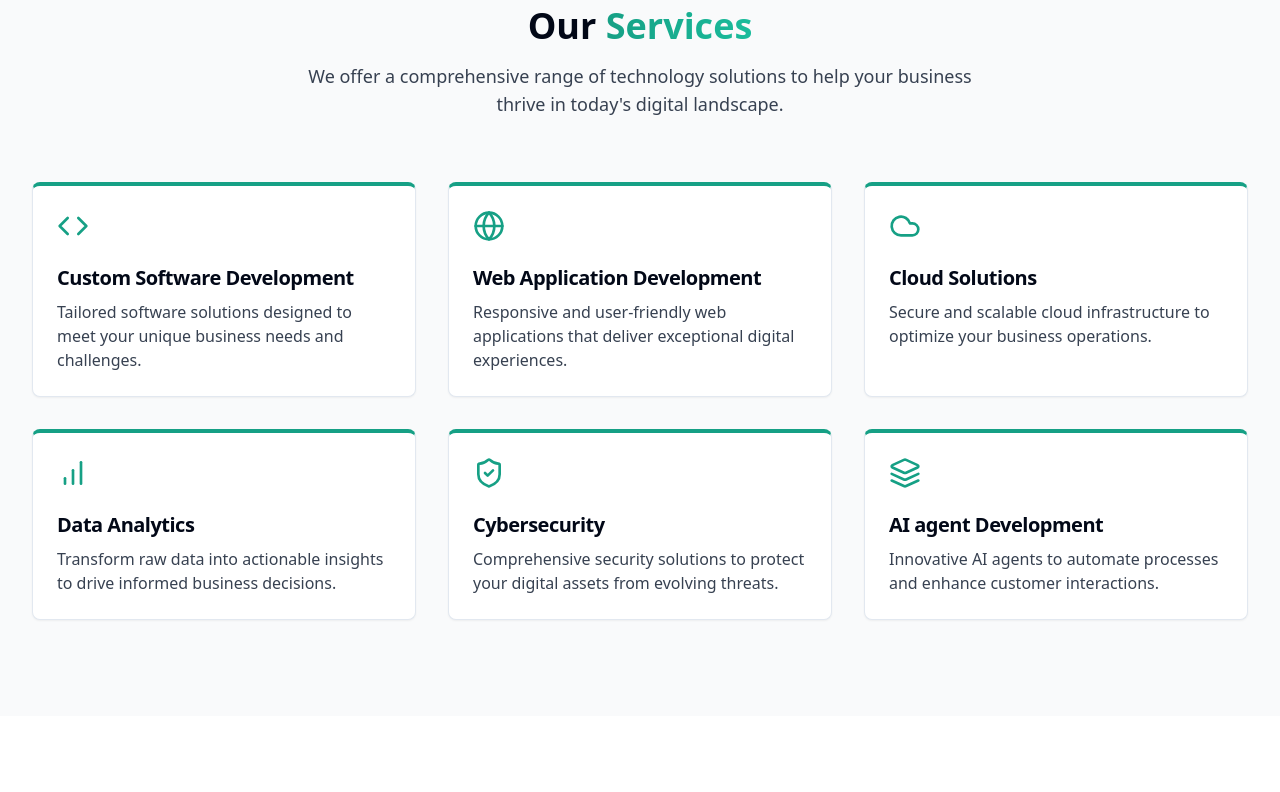
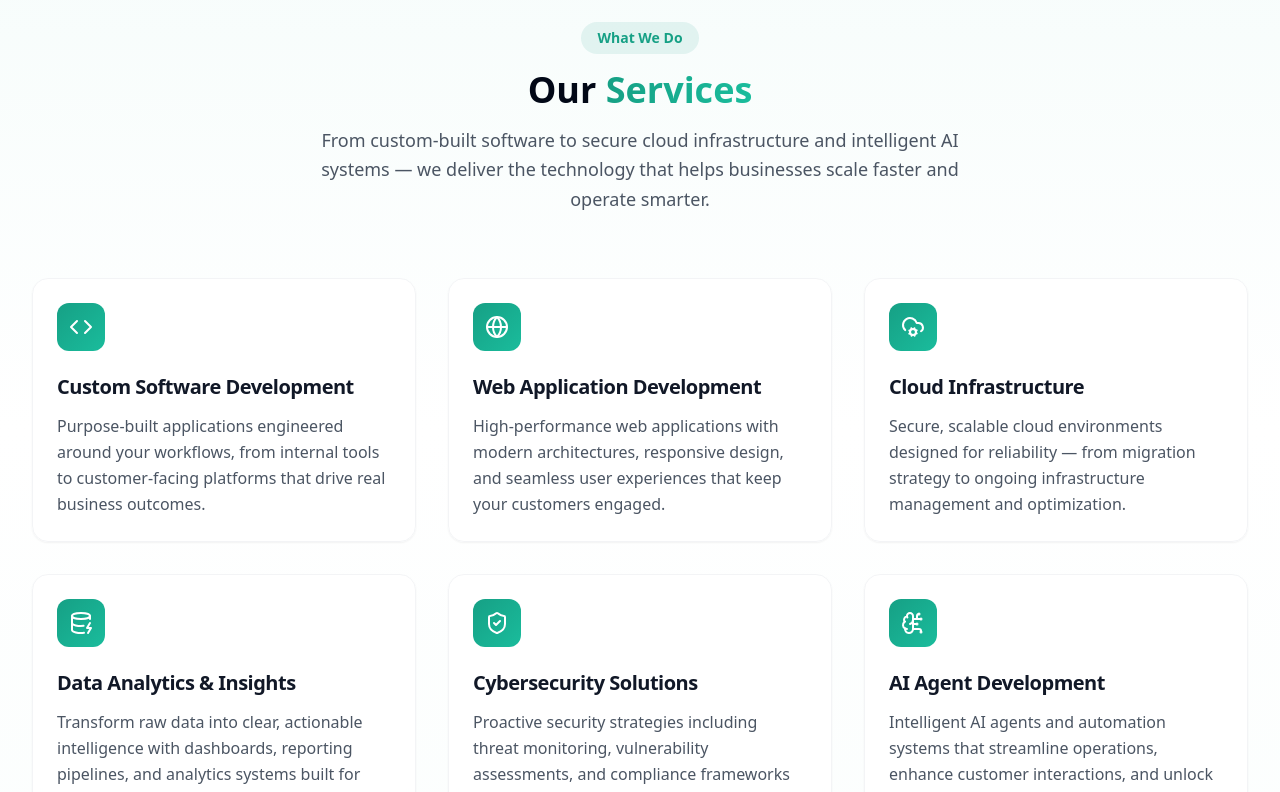
Before and after one commit to Zooft-Technologies/zooft-website, a Next.js app in the folder website-frontend/: page / in a window 1280 px wide. Shown: the part 660-1452 px from the top of the page. Built offline with nearby package versions, Linux system fonts and the light colour scheme.

Commit message:
feat: redesign services section with animations, gradients, and updated copy

```diff
--- a/website-frontend/src/components/ServicesSection.tsx
+++ b/website-frontend/src/components/ServicesSection.tsx
@@ -1,70 +1,142 @@
+"use client";
 
-import React from "react";
-import { Card, CardContent, CardDescription, CardHeader, CardTitle } from "@/components/ui/card";
-import { Code, Globe, BarChart, ShieldCheck, Cloud, Layers } from "lucide-react";
+import { motion } from "framer-motion";
+import {
+  Card,
+  CardContent,
+  CardDescription,
+  CardHeader,
+  CardTitle,
+} from "@/components/ui/card";
+import {
+  Code,
+  Globe,
+  CloudCog,
+  DatabaseZap,
+  ShieldCheck,
+  BrainCircuit,
+  type LucideIcon,
+} from "lucide-react";
 
-const services = [
+const fadeUp = {
+  hidden: { opacity: 0, y: 24 },
+  visible: (i: number) => ({
+    opacity: 1,
+    y: 0,
+    transition: { duration: 0.6, ease: "easeOut" as const, delay: i * 0.15 },
+  }),
+};
+
+interface Service {
+  icon: LucideIcon;
+  title: string;
+  description: string;
+}
+
+const services: Service[] = [
   {
-    icon: <Code className="h-8 w-8 text-zooft-primary" />,
+    icon: Code,
     title: "Custom Software Development",
-    description: "Tailored software solutions designed to meet your unique business needs and challenges."
+    description:
+      "Purpose-built applications engineered around your workflows, from internal tools to customer-facing platforms that drive real business outcomes.",
   },
   {
-    icon: <Globe className="h-8 w-8 text-zooft-primary" />,
+    icon: Globe,
     title: "Web Application Development",
-    description: "Responsive and user-friendly web applications that deliver exceptional digital experiences."
+    description:
+      "High-performance web applications with modern architectures, responsive design, and seamless user experiences that keep your customers engaged.",
   },
   {
-    icon: <Cloud className="h-8 w-8 text-zooft-primary" />,
-    title: "Cloud Solutions",
-    description: "Secure and scalable cloud infrastructure to optimize your business operations."
+    icon: CloudCog,
+    title: "Cloud Infrastructure",
+    description:
+      "Secure, scalable cloud environments designed for reliability — from migration strategy to ongoing infrastructure management and optimization.",
   },
   {
-    icon: <BarChart className="h-8 w-8 text-zooft-primary" />,
-    title: "Data Analytics",
-    description: "Transform raw data into actionable insights to drive informed business decisions."
+    icon: DatabaseZap,
+    title: "Data Analytics & Insights",
+    description:
+      "Transform raw data into clear, actionable intelligence with dashboards, reporting pipelines, and analytics systems built for decision-makers.",
   },
   {
-    icon: <ShieldCheck className="h-8 w-8 text-zooft-primary" />,
-    title: "Cybersecurity",
-    description: "Comprehensive security solutions to protect your digital assets from evolving threats."
+    icon: ShieldCheck,
+    title: "Cybersecurity Solutions",
+    description:
+      "Proactive security strategies including threat monitoring, vulnerability assessments, and compliance frameworks that protect what matters most.",
   },
   {
-    icon: <Layers className="h-8 w-8 text-zooft-primary" />,
-    title: "AI agent Development",
-    description: "Innovative AI agents to automate processes and enhance customer interactions."
-  }
+    icon: BrainCircuit,
+    title: "AI Agent Development",
+    description:
+      "Intelligent AI agents and automation systems that streamline operations, enhance customer interactions, and unlock new capabilities.",
+  },
 ];
 
 const ServicesSection = () => {
   return (
-    <section id="services" className="py-16 md:py-24 bg-gray-50">
+    <section
+      id="services"
+      className="py-20 md:py-28 bg-gradient-to-b from-zooft-light/40 via-white to-zooft-light/20 hexagon-bg overflow-hidden"
+    >
       <div className="container mx-auto">
-        <div className="text-center mb-16">
+        {/* Section Header */}
+        <motion.div
+          className="text-center mb-16"
+          variants={fadeUp}
+          initial="hidden"
+          whileInView="visible"
+          viewport={{ once: true, amount: 0.3 }}
+          custom={0}
+        >
+          <span className="inline-block px-4 py-1.5 bg-zooft-primary/10 text-zooft-primary text-sm font-semibold rounded-full mb-4">
+            What We Do
+          </span>
           <h2 className="text-3xl md:text-4xl font-bold mb-4">
             Our <span className="gradient-text">Services</span>
           </h2>
-          <p className="text-lg text-gray-700 max-w-2xl mx-auto">
-            We offer a comprehensive range of technology solutions to help your business thrive in today's digital landscape.
+          <p className="text-lg text-gray-600 max-w-2xl mx-auto leading-relaxed">
+            From custom-built software to secure cloud infrastructure and
+            intelligent AI systems — we deliver the technology that helps
+            businesses scale faster and operate smarter.
           </p>
-        </div>
+        </motion.div>
 
+        {/* Service Cards Grid */}
         <div className="grid grid-cols-1 md:grid-cols-2 lg:grid-cols-3 gap-8">
-          {services.map((service, index) => (
-            <Card key={index} className="card-shadow overflow-hidden border-t-4 border-t-zooft-primary">
-              <CardHeader className="pb-2">
-                <div className="mb-4">
-                  {service.icon}
-                </div>
-                <CardTitle className="text-xl font-bold">{service.title}</CardTitle>
-              </CardHeader>
-              <CardContent>
-                <CardDescription className="text-gray-700 text-base">
-                  {service.description}
-                </CardDescription>
-              </CardContent>
-            </Card>
-          ))}
+          {services.map((service, index) => {
+            const Icon = service.icon;
+            return (
+              <motion.div
+                key={service.title}
+                variants={fadeUp}
+                initial="hidden"
+                whileInView="visible"
+                viewport={{ once: true, amount: 0.2 }}
+                custom={index}
+                whileHover={{ y: -4 }}
+              >
+                <Card className="relative group h-full bg-white/80 backdrop-blur-sm border border-gray-100 rounded-2xl overflow-hidden hover:border-zooft-primary/30 hover:shadow-xl transition-all duration-300 ease-out">
+                  {/* Gradient left accent bar */}
+                  <div className="absolute left-0 top-0 bottom-0 w-1 bg-gradient-to-b from-zooft-primary to-zooft-secondary rounded-l-2xl opacity-0 group-hover:opacity-100 transition-opacity duration-300" />
+
+                  <CardHeader className="pb-3">
+                    <div className="w-12 h-12 rounded-xl bg-gradient-to-br from-zooft-primary to-zooft-secondary flex items-center justify-center mb-4 group-hover:shadow-lg group-hover:shadow-zooft-primary/25 transition-shadow duration-300">
+                      <Icon className="h-6 w-6 text-white" />
+                    </div>
+                    <CardTitle className="text-xl font-bold text-gray-900">
+                      {service.title}
+                    </CardTitle>
+                  </CardHeader>
+
+                  <CardContent>
+                    <CardDescription className="text-gray-600 text-base leading-relaxed">
+                      {service.description}
+                    </CardDescription>
+                  </CardContent>
+                </Card>
+              </motion.div>
+            );
+          })}
         </div>
       </div>
     </section>
```
